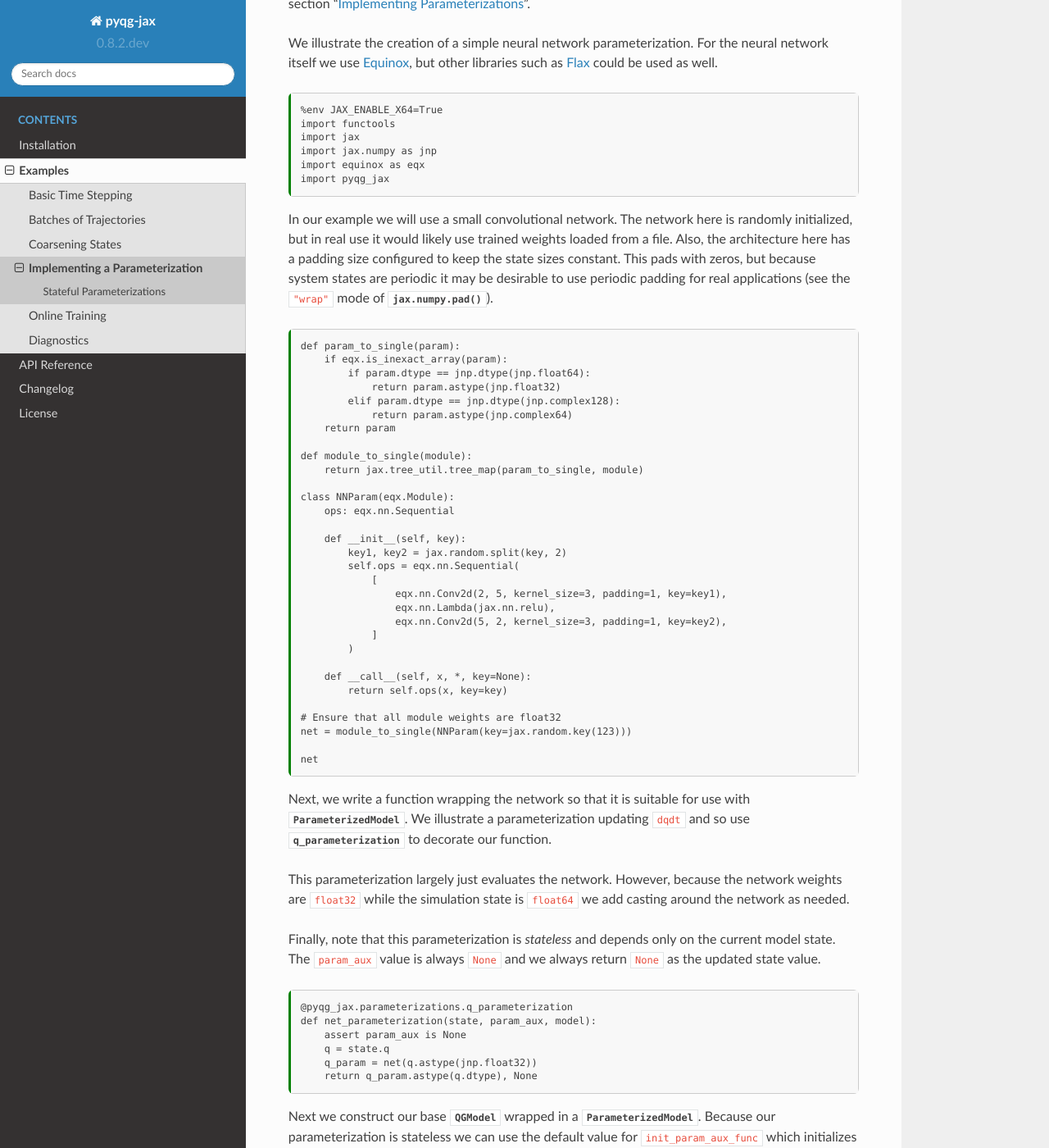
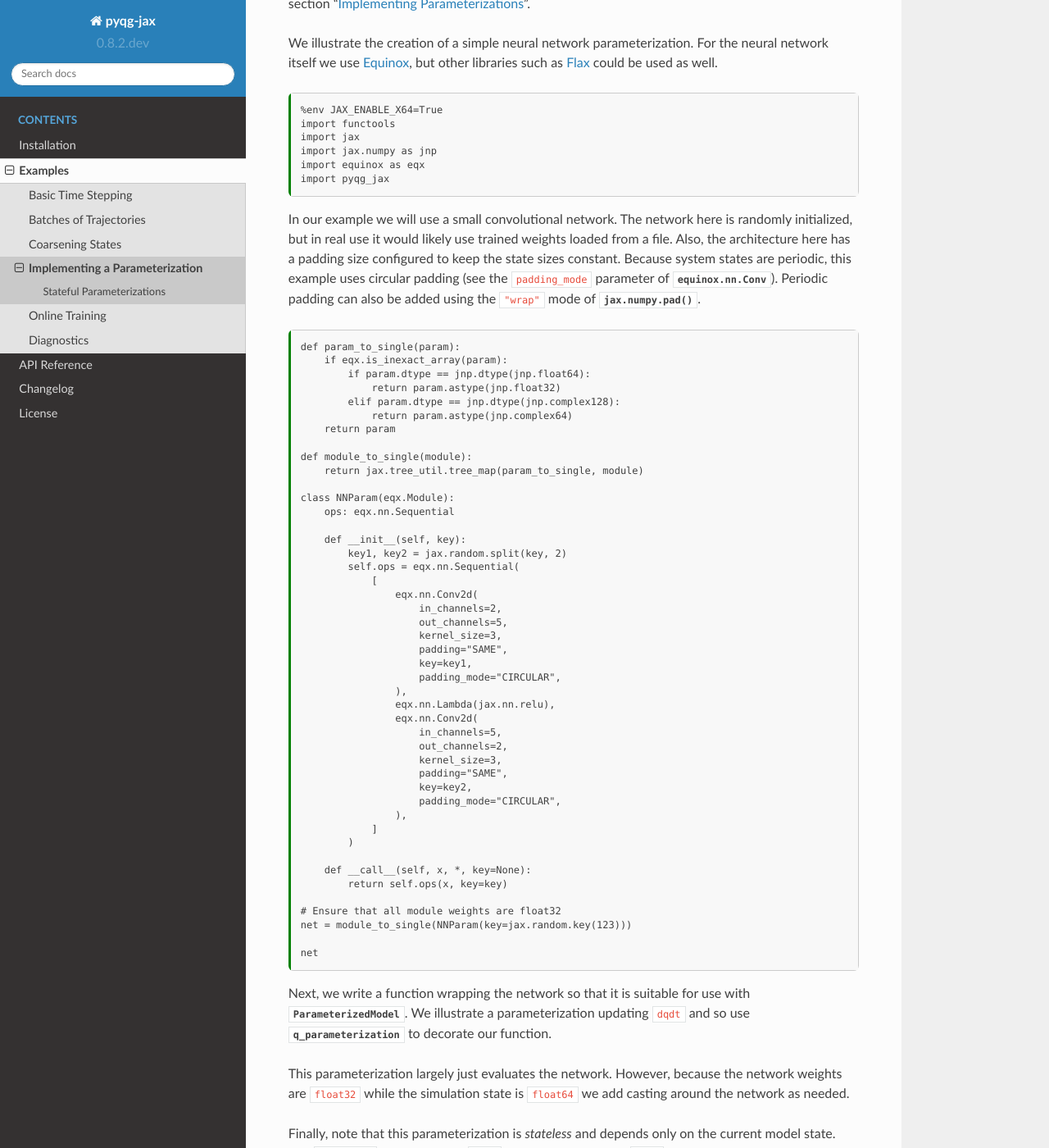
Before and after one commit to karlotness/pyqg-jax, a Sphinx documentation site: the page built from docs/examples.implparam.md, in a window 1280 px wide and 1400 px high, scrolled down 239 px. Shown: the whole window at 82% size. Built offline with Sphinx 7.4.7 and the Read the Docs theme 2.0.0, drawn with Linux system fonts in a browser that asks for light colours.

Commit message:
Update to latest Equinox to use new circular padding support.

````diff
--- a/docs/examples.implparam.md
+++ b/docs/examples.implparam.md
@@ -38,10 +38,11 @@ import pyqg_jax
 In our example we will use a small convolutional network. The network
 here is randomly initialized, but in real use it would likely use
 trained weights loaded from a file. Also, the architecture here has a
-padding size configured to keep the state sizes constant. This pads
-with zeros, but because system states are periodic it may be desirable
-to use periodic padding for real applications (see the `"wrap"` mode
-of {func}`jax.numpy.pad`).
+padding size configured to keep the state sizes constant. Because
+system states are periodic, this example uses circular padding (see
+the `padding_mode` parameter of {class}`equinox.nn.Conv`). Periodic
+padding can also be added using the `"wrap"` mode of
+{func}`jax.numpy.pad`.
 
 ```{code-cell} ipython3
 def param_to_single(param):
@@ -62,9 +63,23 @@ class NNParam(eqx.Module):
         key1, key2 = jax.random.split(key, 2)
         self.ops = eqx.nn.Sequential(
             [
-                eqx.nn.Conv2d(2, 5, kernel_size=3, padding=1, key=key1),
+                eqx.nn.Conv2d(
+                    in_channels=2,
+                    out_channels=5,
+                    kernel_size=3,
+                    padding="SAME",
+                    key=key1,
+                    padding_mode="CIRCULAR",
+                ),
                 eqx.nn.Lambda(jax.nn.relu),
-                eqx.nn.Conv2d(5, 2, kernel_size=3, padding=1, key=key2),
+                eqx.nn.Conv2d(
+                    in_channels=5,
+                    out_channels=2,
+                    kernel_size=3,
+                    padding="SAME",
+                    key=key2,
+                    padding_mode="CIRCULAR",
+                ),
             ]
         )
 
--- a/docs/requirements.txt
+++ b/docs/requirements.txt
@@ -6,6 +6,6 @@ packaging
 myst-nb
 matplotlib
 cmocean
-equinox
+equinox>=0.11.4
 optax
 powerpax
````
Also changed, not shown: docs/examples.onlinetrain.md (+19 -5 lines).
